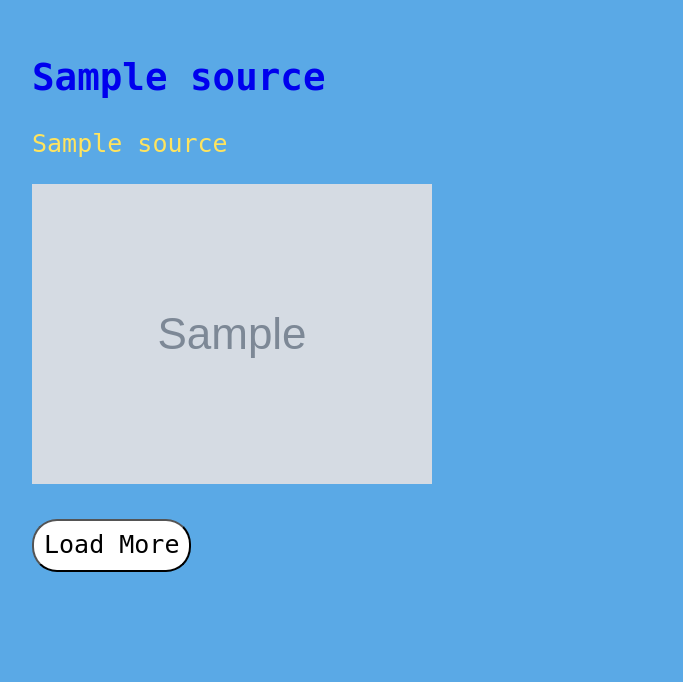
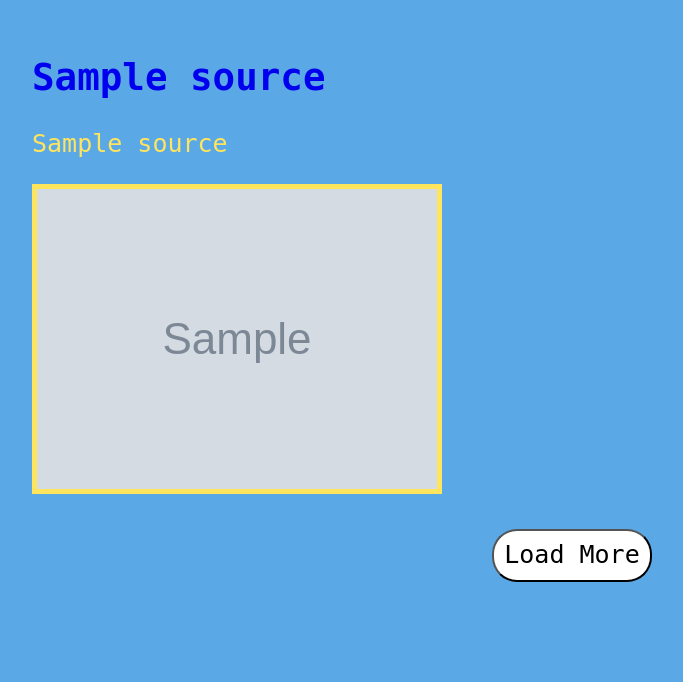
Before and after one commit to phyulwin/Devpost-Funathon2022, a Flask app: page /load in a window 1280 px wide. Shown: the part 157-839 px from the top of the page, without its empty margins (68-751 px from the left). Before the commit the page ends 729 px from the top, so only its background shows below. Run offline with Flask 2, Linux system fonts and the light colour scheme; grey boxes marked "Sample" are stand-in pictures; a database or web service that is not in the repository returns one stand-in record (values such as "Sample title"); data that the repository does not hold is empty; some libraries are stand-ins or nearby versions; some web fonts are replaced.

Commit message:
style for load.html

```diff
--- a/static/stylesheet.css
+++ b/static/stylesheet.css
@@ -31,3 +31,7 @@
     border-style: solid;
     border-color: hsl(0, 100%, 50%); /* red */
 }
+
+.image {
+    border: 5px solid #FFE45E;
+  }
--- a/templates/load.html
+++ b/templates/load.html
@@ -4,7 +4,7 @@
 {% block head %} {% endblock %}
 
 {% block body %}
-    <div style="text-align:left">
+    <div style="text-align:left;">
         <form method="get" action="/live">
             <input style="top: 20px; left: 20px;"
                 type="submit" value="Back" class="button" name="back_button" />
@@ -15,11 +15,11 @@
             <h2><a style="text-decoration:none;" href='{{ image["source"]["page"] }}'>{{ image['source']['name'] }}</a></h2>
             <p>{{ image['source']['title'] }}</p>
             <a href='{{ image["thumbnail"]["url"] }}'>
-                <img src='{{ image["thumbnail"]["url"] }}' alt="image">
+                <img class="image" src='{{ image["thumbnail"]["url"] }}' alt="image">
             </a>
         </div>
         <br>
         {% endfor %}
-        <button class="button">Load More</button>
     </div>
+    <button class="button">Load More</button>
 {% endblock %}
```
